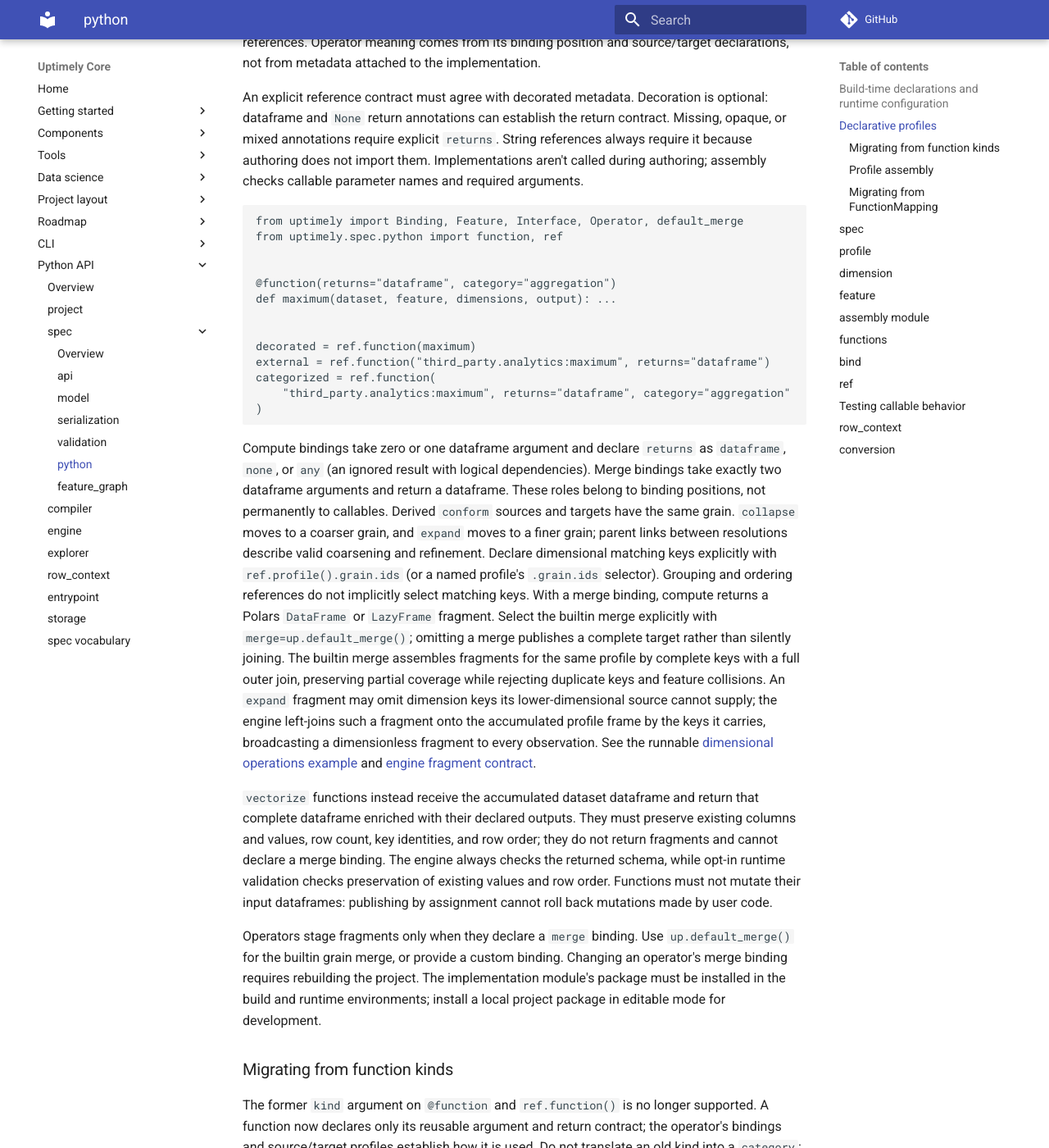
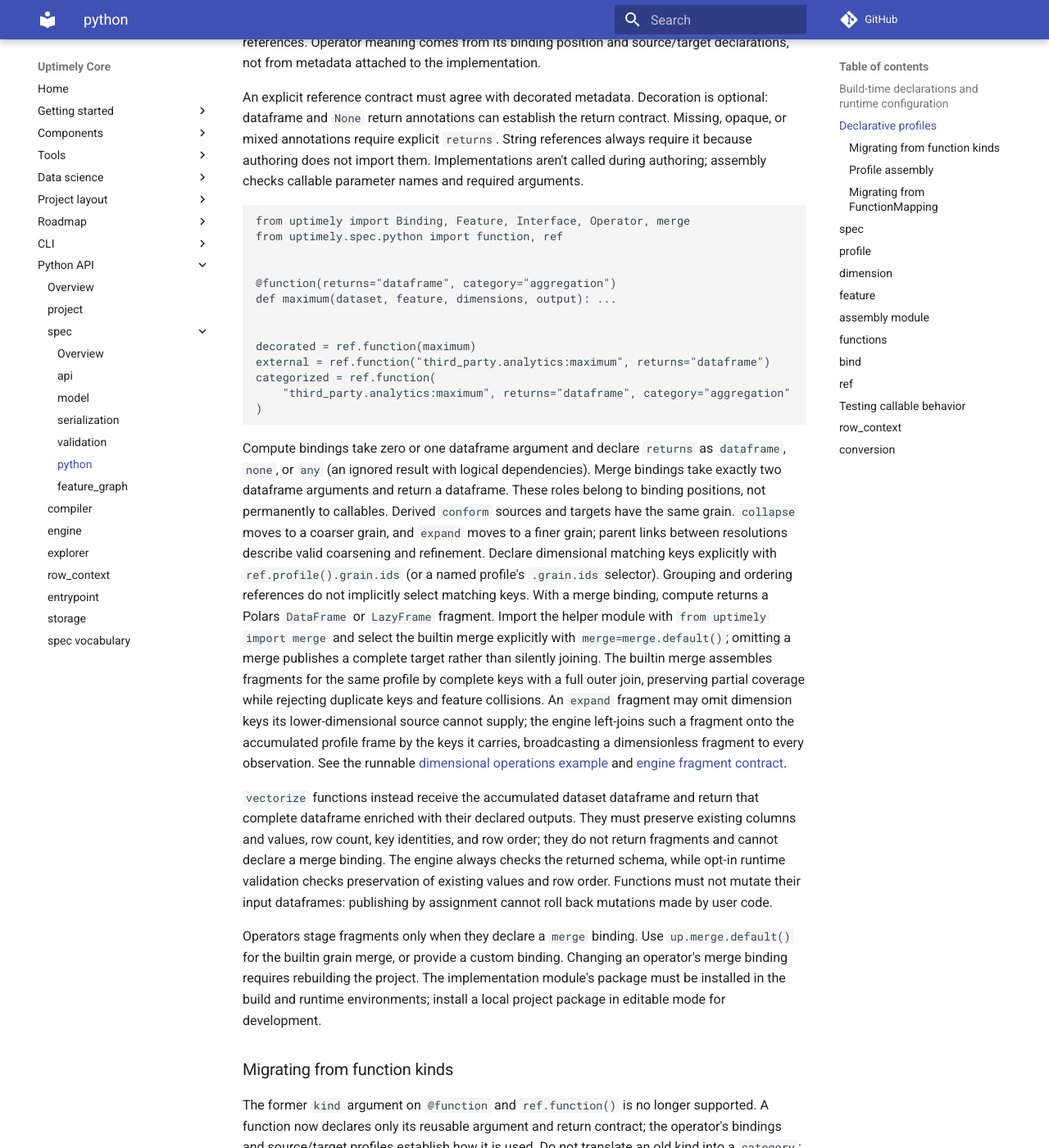
Before and after one commit to uptimely-ai/uptimely-core, an MkDocs documentation site: the page built from docs/python/python.md, in a window 1280 px wide and 1400 px high, scrolled down 3980 px. Shown: the whole window at 82% size. Built offline with MkDocs 1.6.1 and Material for MkDocs 9.7.7, drawn with Linux system fonts in a browser that asks for light colours; comment, search, counter and statistics services are not loaded; some of the changed text lies outside the part shown.

Commit message:
Update syntax to merge.default()

````diff
--- a/docs/python/python.md
+++ b/docs/python/python.md
@@ -194,7 +194,7 @@ Implementations aren't called during authoring; assembly checks callable
 parameter names and required arguments.
 
 ```python
-from uptimely import Binding, Feature, Interface, Operator, default_merge
+from uptimely import Binding, Feature, Interface, Operator, merge
 from uptimely.spec.python import function, ref
 
 
@@ -220,7 +220,8 @@ Declare dimensional matching keys explicitly with
 `ref.profile().grain.ids` (or a named profile's `.grain.ids` selector).
 Grouping and ordering references do not implicitly select matching keys.
 With a merge binding, compute returns a Polars `DataFrame` or `LazyFrame`
-fragment. Select the builtin merge explicitly with `merge=up.default_merge()`;
+fragment. Import the helper module with `from uptimely import merge` and select
+the builtin merge explicitly with `merge=merge.default()`;
 omitting a merge publishes a complete target rather than silently joining.
 The builtin merge assembles fragments
 for the same profile by complete keys with a full outer join, preserving
@@ -242,7 +243,7 @@ input dataframes: publishing by assignment cannot roll back mutations made by
 user code.
 
 Operators stage fragments only when they declare a `merge` binding.
-Use `up.default_merge()` for the builtin grain merge, or provide a custom binding.
+Use `up.merge.default()` for the builtin grain merge, or provide a custom binding.
 Changing an operator's merge binding requires rebuilding the project.
 The implementation module's package must be installed in the build and runtime
 environments; install a local project package in editable mode for development.
@@ -273,7 +274,7 @@ aggregate = Operator(
             "output": ref.feature("series_total").id,
         },
     ),
-    merge=default_merge(),
+    merge=merge.default(),
 )
 ```
 
--- a/src/uptimely/__init__.py
+++ b/src/uptimely/__init__.py
@@ -22,6 +22,7 @@ from .spec.python import (
     Spec,
     function,
     default_merge,
+    merge,
     ref,
 )
 from .compiler import Compiler, InvocationGraph, InvocationNode
@@ -40,6 +41,7 @@ __all__ = [
     "Order",
     "function",
     "default_merge",
+    "merge",
     "ref",
     "Compiler",
     "Dimension",
````
Also changed, not shown: CHANGELOG.md (+4 -1 lines), docs/components/spec.md (+1 -1 lines), 13 other files.
